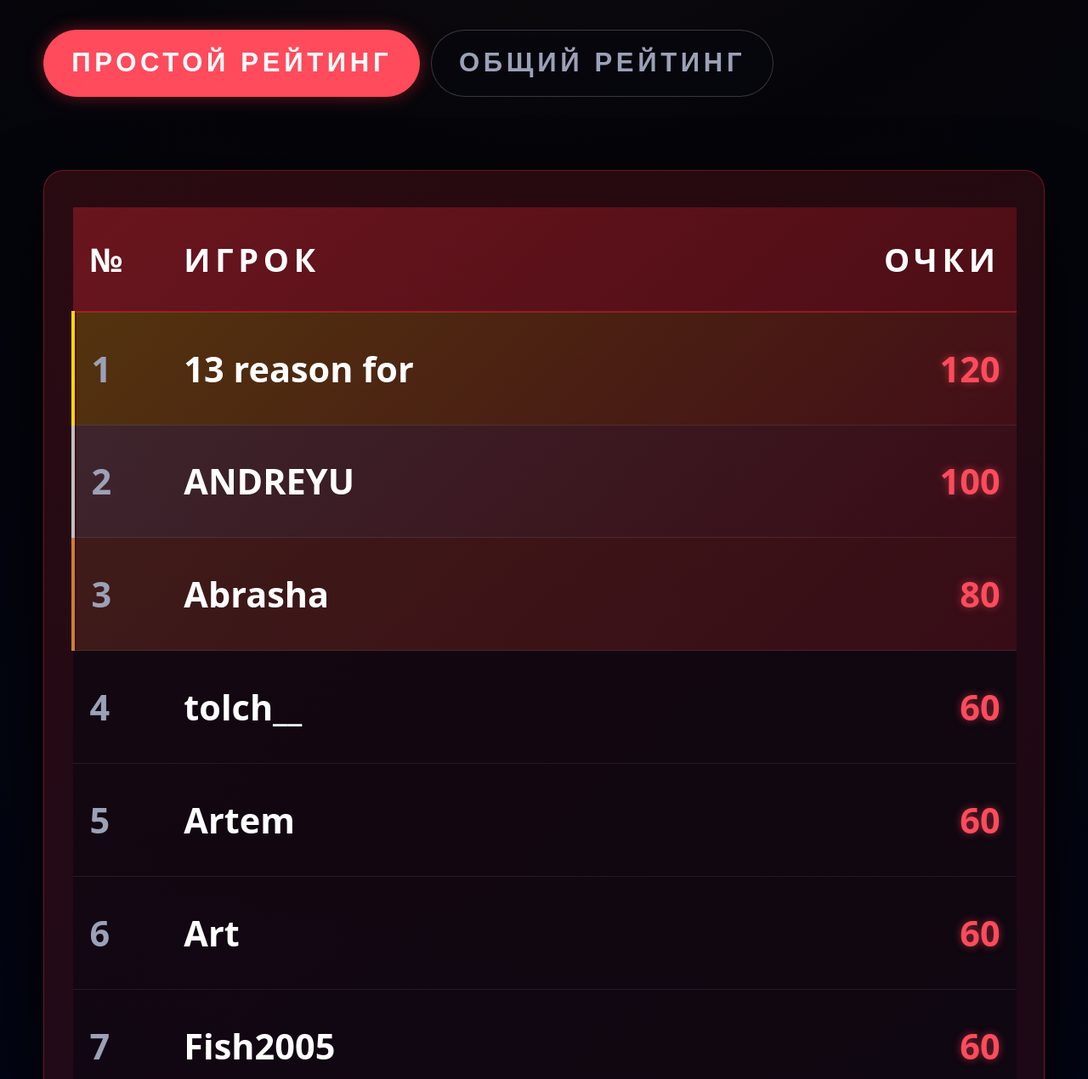
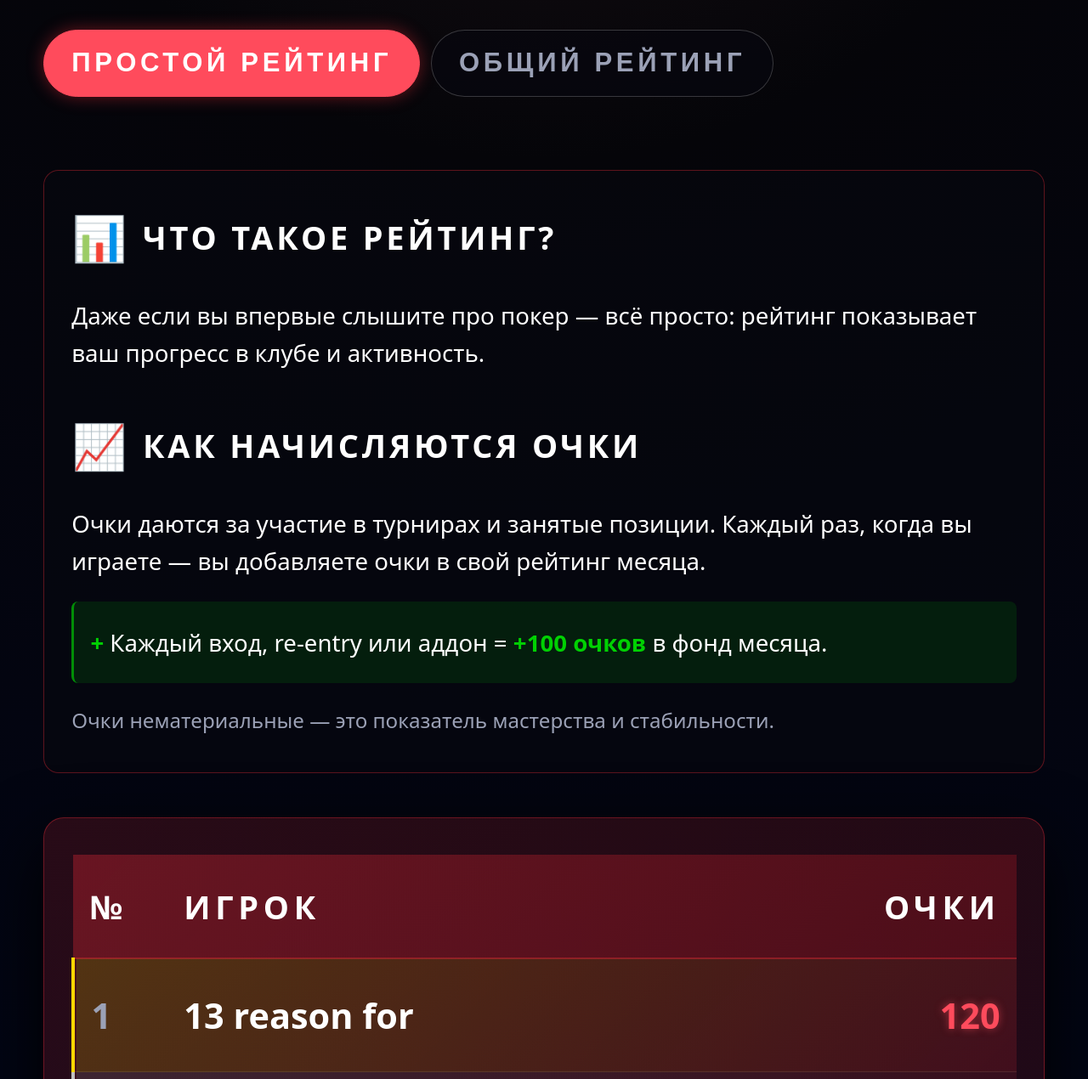
Before and after one commit to Yanis2002/pulse, a Flask app: page /rating in a window 1280 px wide. Shown: the part 457-1727 px from the top of the page at 85% size. Run offline with Flask 3, Linux system fonts and the light colour scheme; some libraries are stand-ins or nearby versions.

Commit message:
Add max_places and price to events, show offer during Telegram registration, add rating info section

```diff
--- a/app.py
+++ b/app.py
@@ -145,6 +145,8 @@ def init_db():
                 time TEXT NOT NULL,
                 event_type TEXT NOT NULL,
                 description TEXT,
+                max_places INTEGER DEFAULT 20,
+                price INTEGER DEFAULT 1000,
                 created_at TIMESTAMP DEFAULT CURRENT_TIMESTAMP,
                 UNIQUE(date, time, event_type)
             )
@@ -214,6 +216,16 @@ def init_db():
         except sqlite3.OperationalError:
             pass  # Column already exists
 
+        # Migrate events table - add new columns if they don't exist
+        try:
+            db.execute("ALTER TABLE events ADD COLUMN max_places INTEGER DEFAULT 20")
+        except sqlite3.OperationalError:
+            pass  # Column already exists
+        try:
+            db.execute("ALTER TABLE events ADD COLUMN price INTEGER DEFAULT 1000")
+        except sqlite3.OperationalError:
+            pass  # Column already exists
+
         # Migrate existing table if columns don't exist
         try:
             db.execute("ALTER TABLE event_registrations ADD COLUMN telegram_username TEXT")
@@ -719,6 +731,8 @@ def api_get_events():
                     "time": event["time"],
                     "event_type": event["event_type"],
                     "description": event["description"] or "",
+                    "max_places": event.get("max_places", 20),
+                    "price": event.get("price", 1000),
                     "registered": registered,
                     "telegram_users": telegram_users,
                     "registration_count": event["registration_count"] or 0,
@@ -743,6 +757,8 @@ def api_create_event():
     time = data.get("time", "").strip()
     event_type = data.get("event_type", "").strip()
     description = data.get("description", "").strip()
+    max_places = data.get("max_places", 20)
+    price = data.get("price", 1000)
 
     if not date or not time or not event_type:
         return jsonify({"ok": False, "error": "date, time and event_type required"}), 400
@@ -751,11 +767,18 @@ def api_create_event():
         return jsonify({"ok": False, "error": "invalid event_type"}), 400
 
     try:
+        max_places = int(max_places) if max_places else 20
+        price = int(price) if price else 1000
+    except (ValueError, TypeError):
+        max_places = 20
+        price = 1000
+
+    try:
         with get_db() as db:
             cursor = db.execute("""
-                INSERT INTO events (date, time, event_type, description)
-                VALUES (?, ?, ?, ?)
-            """, (date, time, event_type, description))
+                INSERT INTO events (date, time, event_type, description, max_places, price)
+                VALUES (?, ?, ?, ?, ?, ?)
+            """, (date, time, event_type, description, max_places, price))
             event_id = cursor.lastrowid
         socketio.emit("events_update", {"date": date})
         return jsonify({"ok": True, "event_id": event_id})
--- a/templates/rating.html
+++ b/templates/rating.html
@@ -910,6 +910,33 @@
 
         <!-- Simple Rating Tab -->
         <div class="tab-content active" id="tab-simple">
+            <!-- Rating Info Section -->
+            <div class="rating-info-section" style="background: rgba(8, 8, 16, 0.6); border-radius: 18px; padding: 2.5vh 2.5vw; margin-bottom: 3vh; border: 1px solid var(--accent-dim);">
+                <div style="display: flex; align-items: center; gap: 1.5vw; margin-bottom: 2vh;">
+                    <div style="font-size: 3vh; color: var(--accent-soft);">📊</div>
+                    <div style="font-size: 2.2vh; font-weight: 700; color: var(--text); text-transform: uppercase; letter-spacing: 0.1em;">Что такое рейтинг?</div>
+                </div>
+                <div style="color: var(--text); font-size: 1.6vh; line-height: 1.6; margin-bottom: 2vh;">
+                    Даже если вы впервые слышите про покер — всё просто: рейтинг показывает ваш прогресс в клубе и активность.
+                </div>
+
+                <div style="display: flex; align-items: center; gap: 1.5vw; margin-bottom: 2vh; margin-top: 3vh;">
+                    <div style="font-size: 3vh; color: var(--accent-soft);">📈</div>
+                    <div style="font-size: 2.2vh; font-weight: 700; color: var(--text); text-transform: uppercase; letter-spacing: 0.1em;">Как начисляются очки</div>
+                </div>
+                <div style="color: var(--text); font-size: 1.6vh; line-height: 1.6; margin-bottom: 1.5vh;">
+                    Очки даются за участие в турнирах и занятые позиции. Каждый раз, когда вы играете — вы добавляете очки в свой рейтинг месяца.
+                </div>
+                <div style="background: rgba(0, 255, 0, 0.1); border-left: 3px solid rgba(0, 255, 0, 0.5); padding: 1.5vh 1.5vw; border-radius: 8px; margin-bottom: 1.5vh;">
+                    <div style="color: var(--text); font-size: 1.6vh; line-height: 1.6;">
+                        <strong style="color: rgba(0, 255, 0, 0.8);">+</strong> Каждый вход, re-entry или аддон = <strong style="color: rgba(0, 255, 0, 0.8);">+100 очков</strong> в фонд месяца.
+                    </div>
+                </div>
+                <div style="color: var(--text-muted); font-size: 1.4vh; line-height: 1.5;">
+                    Очки нематериальные — это показатель мастерства и стабильности.
+                </div>
+            </div>
+
             <div class="rating-table-wrapper">
                 <table class="rating-table">
                     <thead>
```
Also changed, not shown: templates/dashboard.html (+30 -16 lines).
